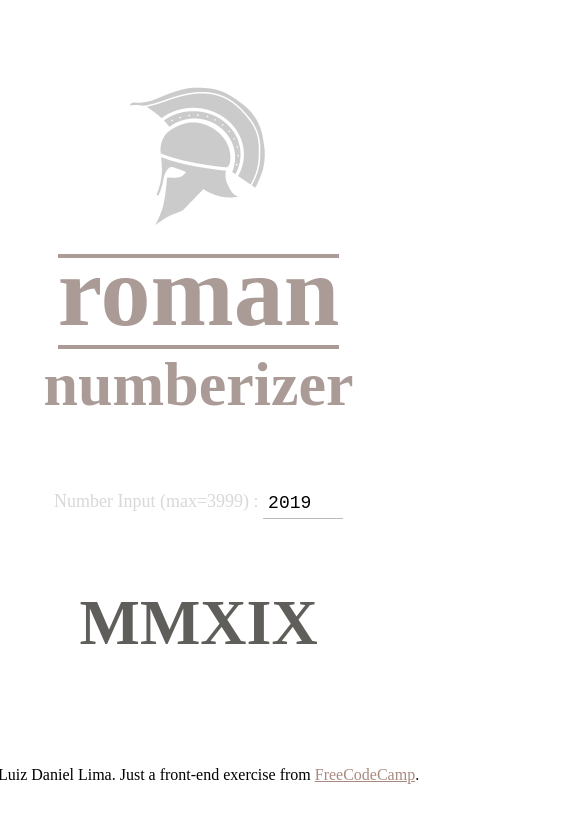
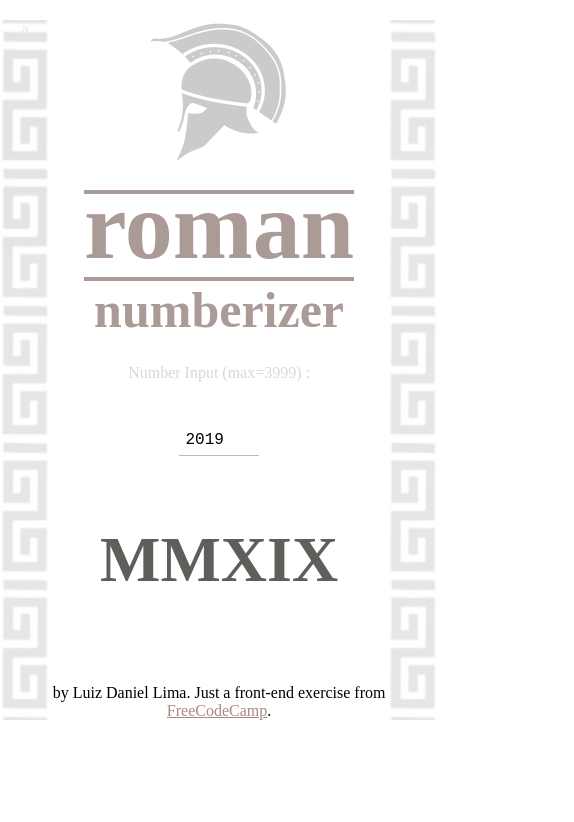
Before and after one commit to luizdanielmlima/roman-num-converter, a website: page dist/index.html in a window 390 px wide. Shown: the whole page, 574 px wide, since content can reach past the window. Drawn offline with nearby package versions, Linux system fonts and the light colour scheme; a web font is replaced by a local one.

Commit message:
resolved mobile issues, used css grid and media queries

```diff
--- a/dist/index.html
+++ b/dist/index.html
@@ -20,7 +20,7 @@
 
   <body>
     <div class="app-container">
-      <div class="column">a</div>
+      <div class="side-area">a</div>
 
       <div class="center-area">
         <img
@@ -66,7 +66,7 @@
         </footer>
       </div>
 
-      <div class="column"></div>
+      <div class="side-area"></div>
     </div>
   </body>
 </html>
--- a/dist/main.js
+++ b/dist/main.js
@@ -14,13 +14,15 @@ window.onload = function() {
   function ShowResult() {
     var userInput = numInput.value;
     let resultEl = document.getElementById("showIt");
-    if (userInput <= 3999) {
-      romanNum = convertToRoman(userInput);
-      animateCSS("#showIt", "flipOutX");
-      // resultEl.classList.add("animated", "fadeInUp");
-      // resultEl.innerHTML = romanNum;
+    if (userInput == "") {
+      resultEl.innerHTML = "huh?";
     } else {
-      resultEl.innerHTML = "number is too high!";
+      if (userInput != "" && userInput <= 3999) {
+        romanNum = convertToRoman(userInput);
+        animateCSS("#showIt", "flipOutX");
+      } else {
+        resultEl.innerHTML = "too high!";
+      }
     }
   }
 
--- a/dist/style.css
+++ b/dist/style.css
@@ -5,6 +5,7 @@
 }
 
 :root {
+  --font-size: 16px;
   --primary-color: rgb(170, 155, 151);
   --secondary-color: rgb(216, 216, 216);
   --terciary-color: rgb(168, 138, 128);
@@ -14,34 +15,31 @@
 
 body {
   font-family: var(--primary-font);
-  font-size: 16px;
+  font-size: var(--font-size);
   text-align: center;
-}
-
-p {
-  font-size: 16px;
   text-align: center;
+  width: 100vw;
 }
 
 section {
   margin: 0 50px;
 }
 
-.column {
+.app-container {
+  /* background-color: palegoldenrod; */
+  display: grid;
+  grid-template-columns: 80px auto 80px;
+  justify-items: center;
+  width: 1024px;
+  height: 100%;
+  margin: 50px auto;
+}
+
+.side-area {
   background: url(assets/column_pattern_01.png) repeat center center;
   width: 50px;
   height: 700px;
   opacity: 0.1;
-}
-
-.app-container {
-  /* background-color: palegoldenrod; */
-  display: flex;
-  position: relative;
-  justify-content: center;
-  width: 100vw;
-  height: 100%;
-  margin: 10vh 0;
 }
 
 .center-area {
@@ -58,7 +56,7 @@ section {
   position: relative;
   display: inline-block;
   color: var(--primary-color);
-  font-size: 100px;
+  font-size: calc(6 * var(--font-size));
 }
 
 .title::after {
@@ -83,7 +81,7 @@ section {
 
 h2 {
   color: var(--primary-color);
-  font-size: 62px;
+  font-size: calc(3.7 * var(--font-size));
 }
 
 a {
@@ -93,8 +91,8 @@ a {
 .input-container {
   color: var(--secondary-color);
   padding: 25px;
-  width: 650px;
-  font-size: 18px;
+  width: auto;
+  font-size: var(--font-size);
   text-align: center;
 }
 
@@ -102,9 +100,9 @@ input {
   font-family: var(--secondary-font);
   border: none;
   border-bottom: 1px solid #bbb;
-  font-size: 18px;
+  font-size: var(--font-size);
   width: 160px;
-  padding: 5px;
+  padding: 0.4em;
   margin-top: 5vh;
 }
 
@@ -135,3 +133,18 @@ footer {
   -webkit-transform: translate3d(-50%, 0, 0);
   transform: translate3d(-50%, 0, 0);
 }
+
+@media screen and (max-width: 1024px) {
+  .app-container {
+    display: grid;
+    grid-template-columns: 0.5fr auto 0.5fr;
+    justify-items: center;
+    width: 100vw;
+    height: 100%;
+    margin: 20px 0;
+  }
+
+  h2 {
+    font-size: 50px;
+  }
+}
```
